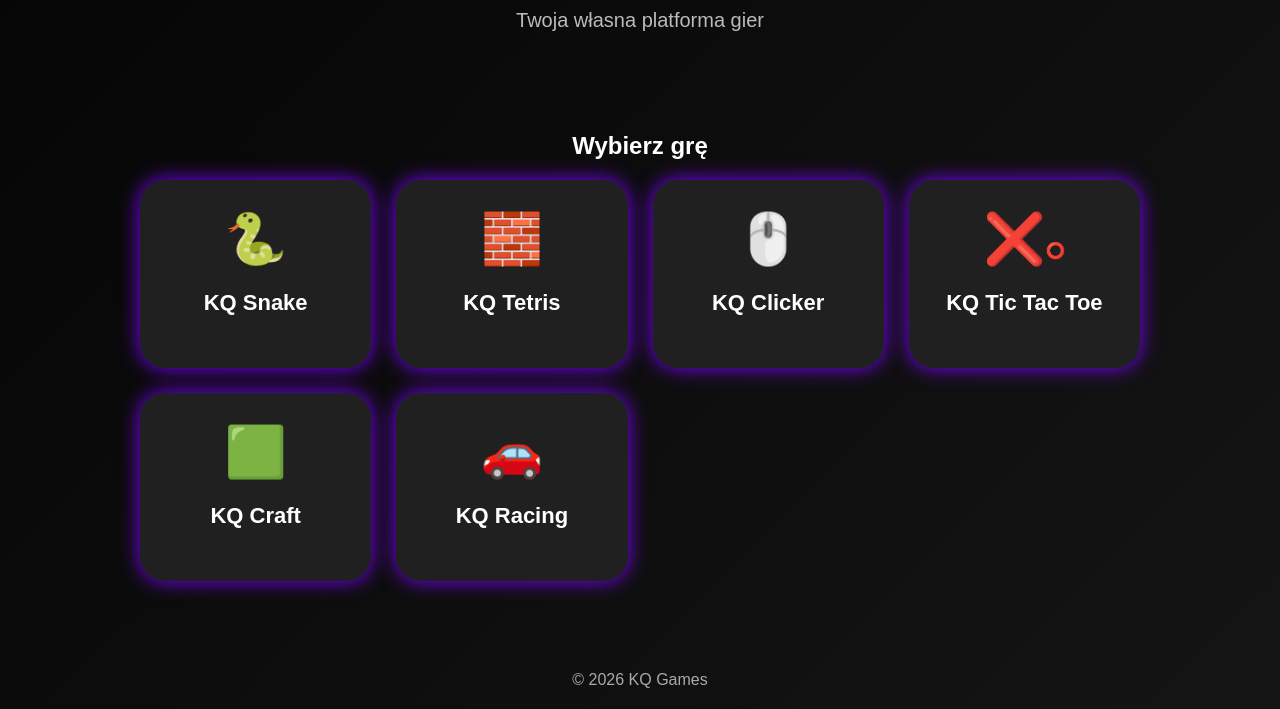
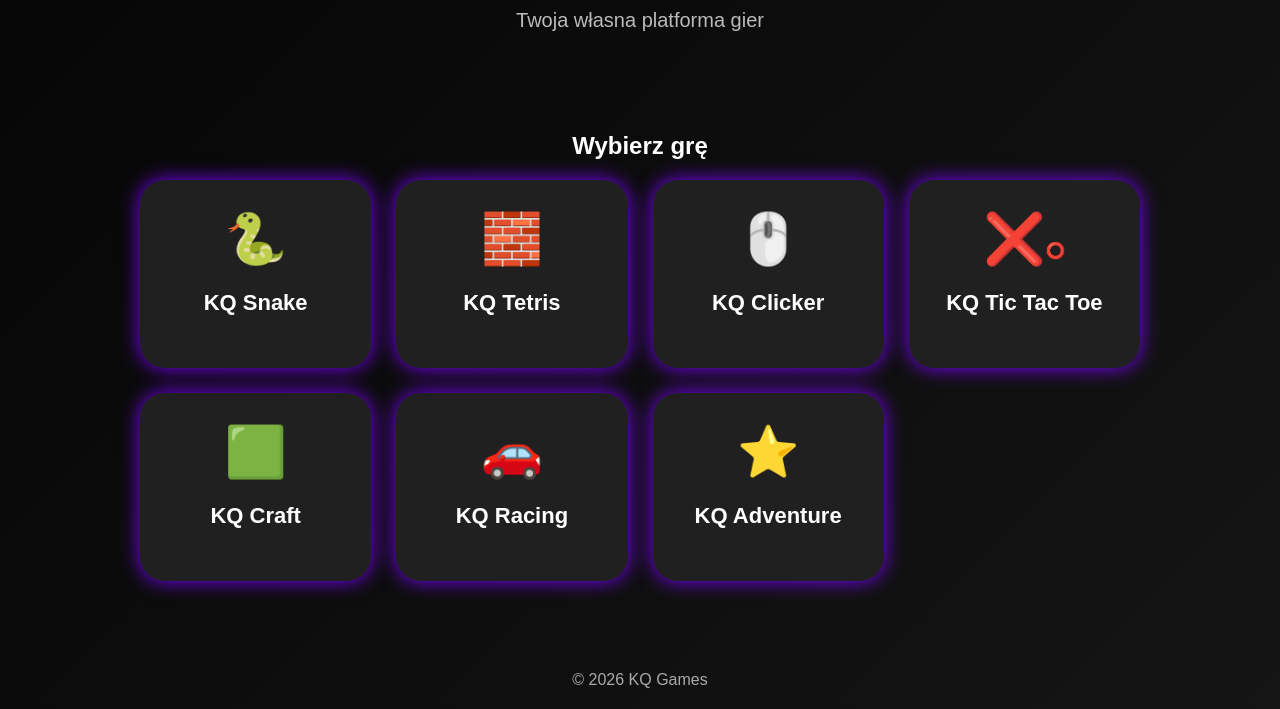
Before and after one commit to KQcompany777/KQ-games, a plain HTML site: page index.html in a window 1280 px wide. Shown: the part 144-853 px from the top of the page. Drawn offline with Linux system fonts and the light colour scheme.

Commit message:
Update index.html

```diff
--- a/index.html
+++ b/index.html
@@ -61,6 +61,11 @@
 </a>
 
 
+<a href="games/adventure.html">
+⭐
+<h3>KQ Adventure</h3>
+</a>
+
 </div>
 
 </main>
```
